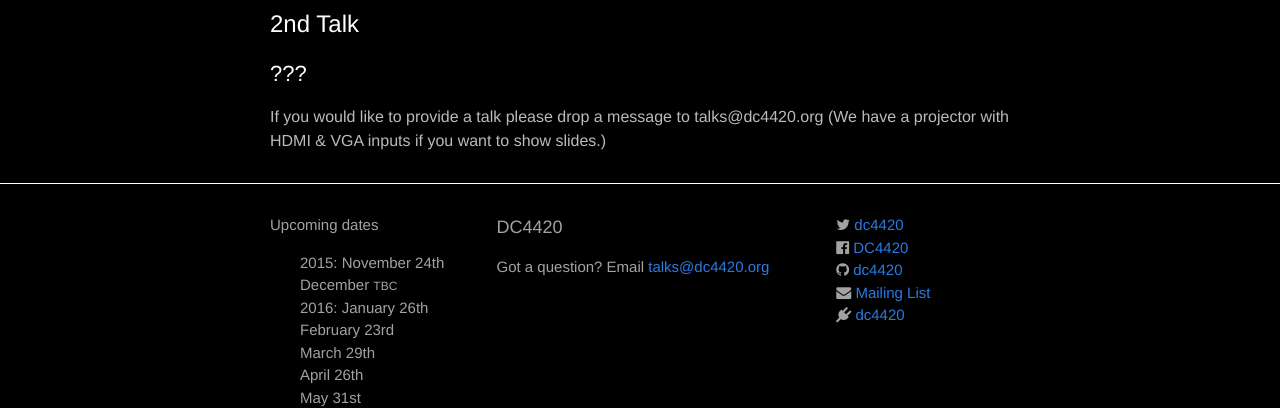
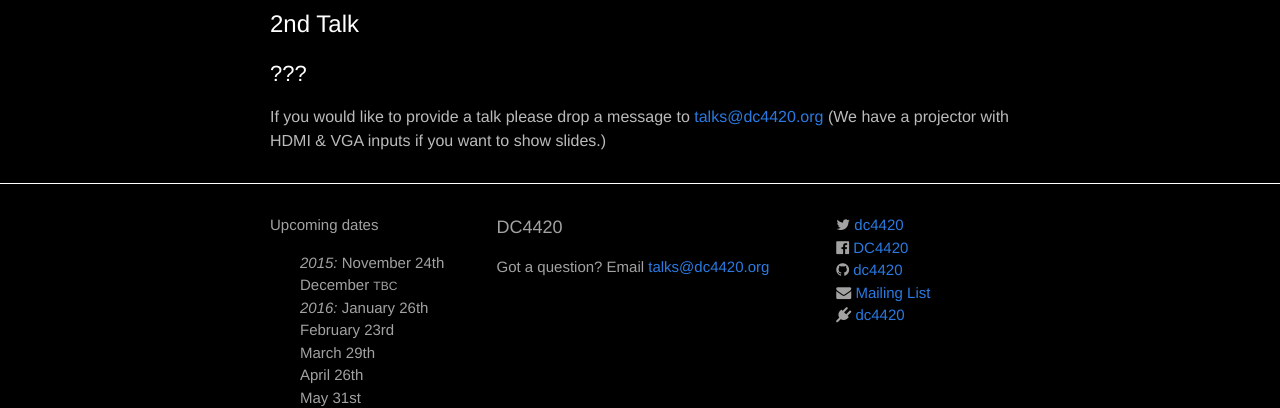
Before and after one commit to dc4420/website, a Jekyll site: the page built from _posts/2015-11-24-talks.markdown, in a window 1280 px wide. Shown: the part 416-824 px from the top of the page. Built offline with Jekyll 4.4.1, drawn with Linux system fonts in a browser that asks for light colours; nearby versions of some CDN libraries.

```diff
--- a/_includes/footer.html
+++ b/_includes/footer.html
@@ -7,9 +7,9 @@
       <div class="footer-col  footer-col-1">
         <p class="text">Upcoming dates</p>
         <ul class="future-events">
-          <li>2015: November 24th</li>
+          <li><em>2015:</em> November 24th</li>
           <li>December <i class="small-caps">TBC</i></li>
-          <li>2016: January 26th</li>
+          <li><em>2016:</em> January 26th</li>
           <li>February 23rd</li>
           <li>March 29th</li>
           <li>April 26th</li>
--- a/_posts/2015-11-24-talks.markdown
+++ b/_posts/2015-11-24-talks.markdown
@@ -22,4 +22,4 @@ that's packaged and general observation
 
 ## ???
 
-If you would like to provide a talk please drop a message to {{ site.email }} (We have a projector with HDMI & VGA inputs if you want to show slides.)
+If you would like to provide a talk please drop a message to [{{ site.email }}](mailto:{{ site.email }}) (We have a projector with HDMI & VGA inputs if you want to show slides.)
```
